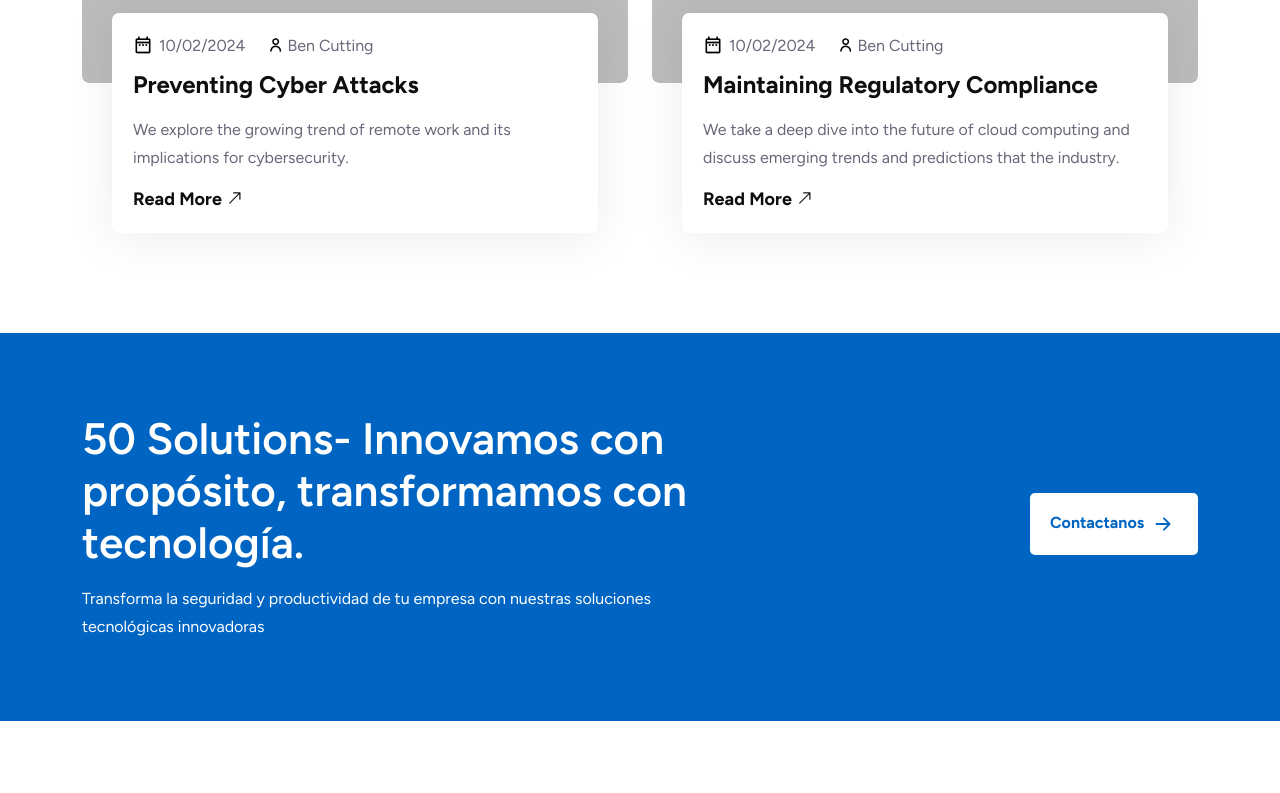
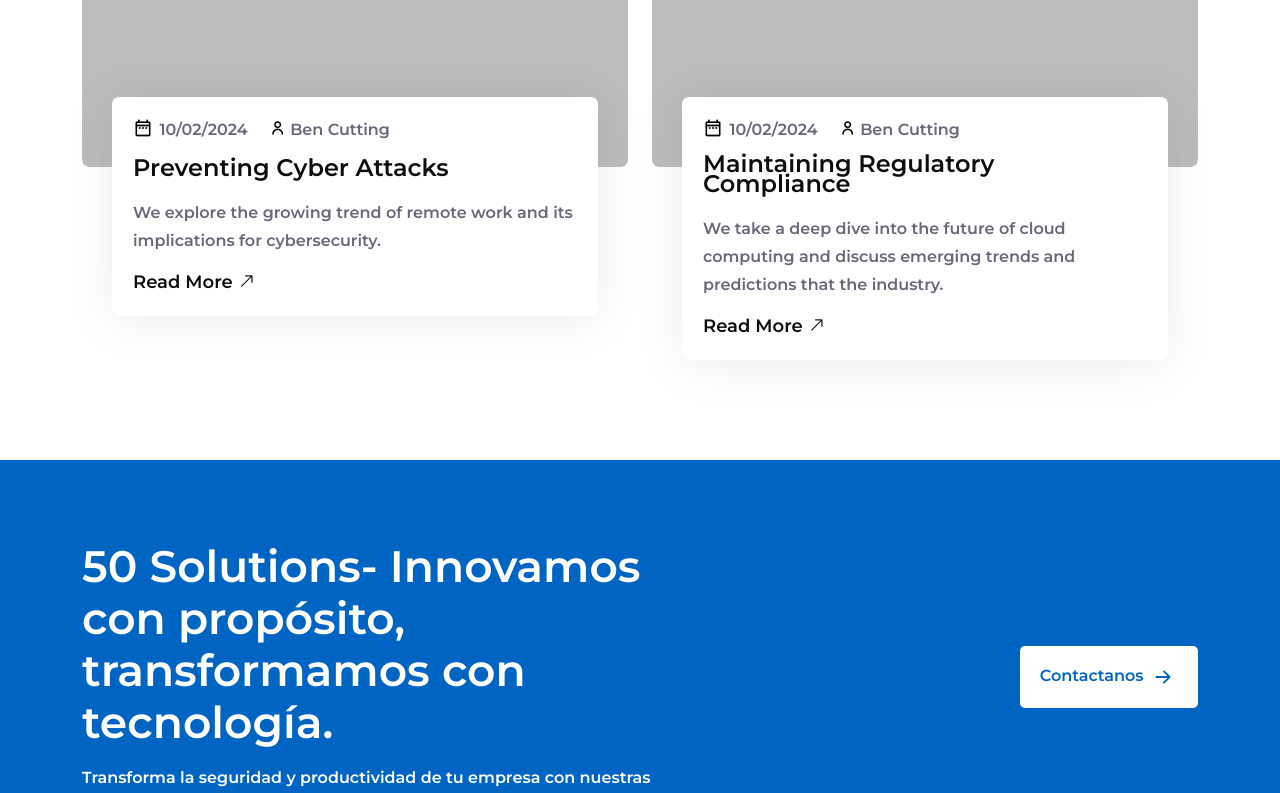
Before and after one commit to andrealejandrog/pagina_web_202540, a Next.js app in the folder Main-Files/: page /blog in a window 1280 px wide. Shown: the part 2657-3450 px from the top of the page. Built offline with nearby package versions, Linux system fonts and the light colour scheme.

Commit message:
Feature: cambiando tipografía

```diff
--- a/Main-Files/src/app/layout.js
+++ b/Main-Files/src/app/layout.js
@@ -1,36 +1,33 @@
-import { Figtree } from "next/font/google";
+import { Montserrat } from "next/font/google";
 import 'bootstrap/dist/css/bootstrap.min.css';
 import 'bootstrap-icons/font/bootstrap-icons.css';
 import "slick-carousel/slick/slick.css";
 import "./assets/main.css";
 
-const figtree = Figtree({
+// Configura Montserrat con peso 600 como única variante
+const montserrat = Montserrat({
   subsets: ['latin'],
-  weight: ['300','400', '500', '600', '700', '800', '900'],
-  variable: '--body-color-font',
+  weight: '600',
+  variable: '--body-font',
 });
 
 export const metadata = {
   title: {
     absolute: '',
     default: '50 solutions - Innovamos con propósito, transformamos con tecnología',
-    template: '%s | 50 solutions  - Innovamos con propósito, transformamos con tecnología',
+    template: '%s | 50 solutions - Innovamos con propósito, transformamos con tecnología',
   },
-  description: '50 solutions  - TInnovamos con propósito, transformamos con tecnología',
-  openGraph: {
-    title: '50 solutions  - Innovamos con propósito, transformamos con tecnología',
-    description: '50 solutions  - Innovamos con propósito, transformamos con tecnología',
-  },
+  description: '50 solutions - Innovamos con propósito, transformamos con tecnología',
 };
 
 export default function RootLayout({ children }) {
   return (
-    <html lang="en">
+    <html lang="es"> {/* Cambiado a "es" para español */}
       <head>
         <meta name="author" content="Themeservices" />
         <link rel="icon" href="/favicon.ico" sizes="any" />
       </head>
-      <body className={`${figtree.variable}`}>
+      <body className={montserrat.className}>
         {children}
       </body>
     </html>
```
Also changed, not shown: Main-Files/src/app/assets/main.css.
